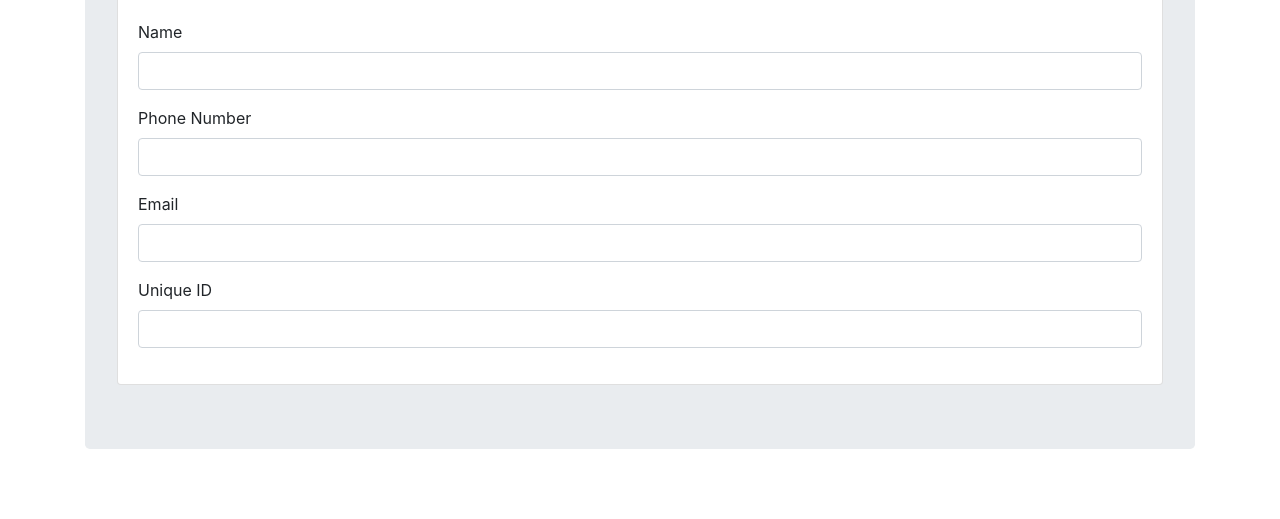
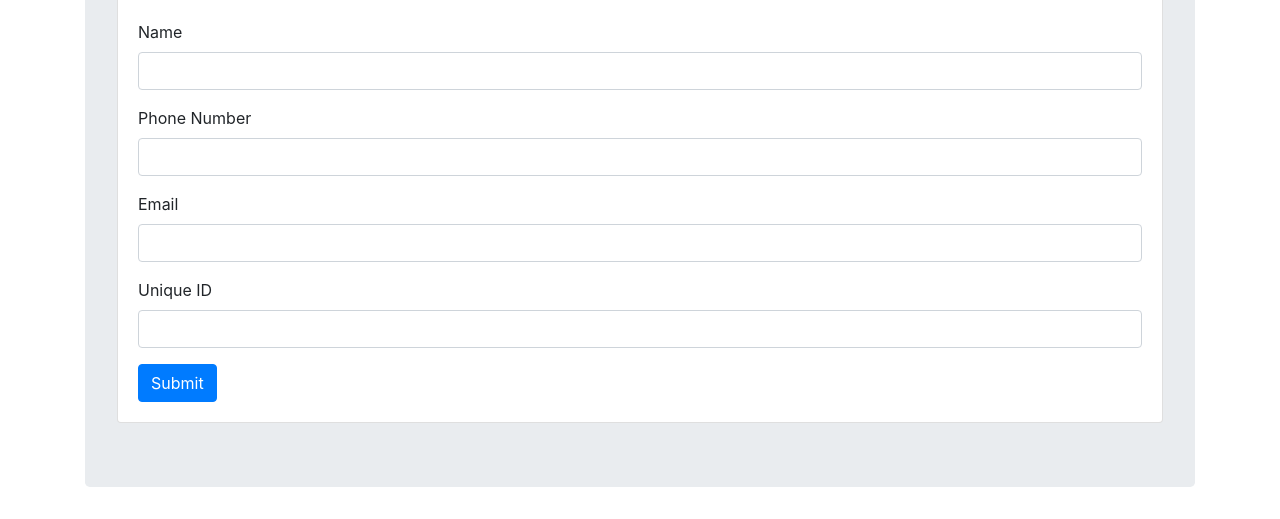
Before and after one commit to mtrupiano/class-activity-15, a website: page reserve.html in a window 1280 px wide. Shown: the part 407-926 px from the top of the page. Before the commit the page ends 888 px from the top, so only its background shows below. Drawn offline with nearby package versions, Linux system fonts and the light colour scheme.

Commit message:
added submit button

```diff
--- a/reserve.html
+++ b/reserve.html
@@ -55,6 +55,7 @@
                                     <input type="id" class="form-control" id="id-input">
 
                                 </div>
+                                <button type="submit" class="btn btn-primary submit">Submit</button>
                             </form>
                         </div>
                     </div>
```
